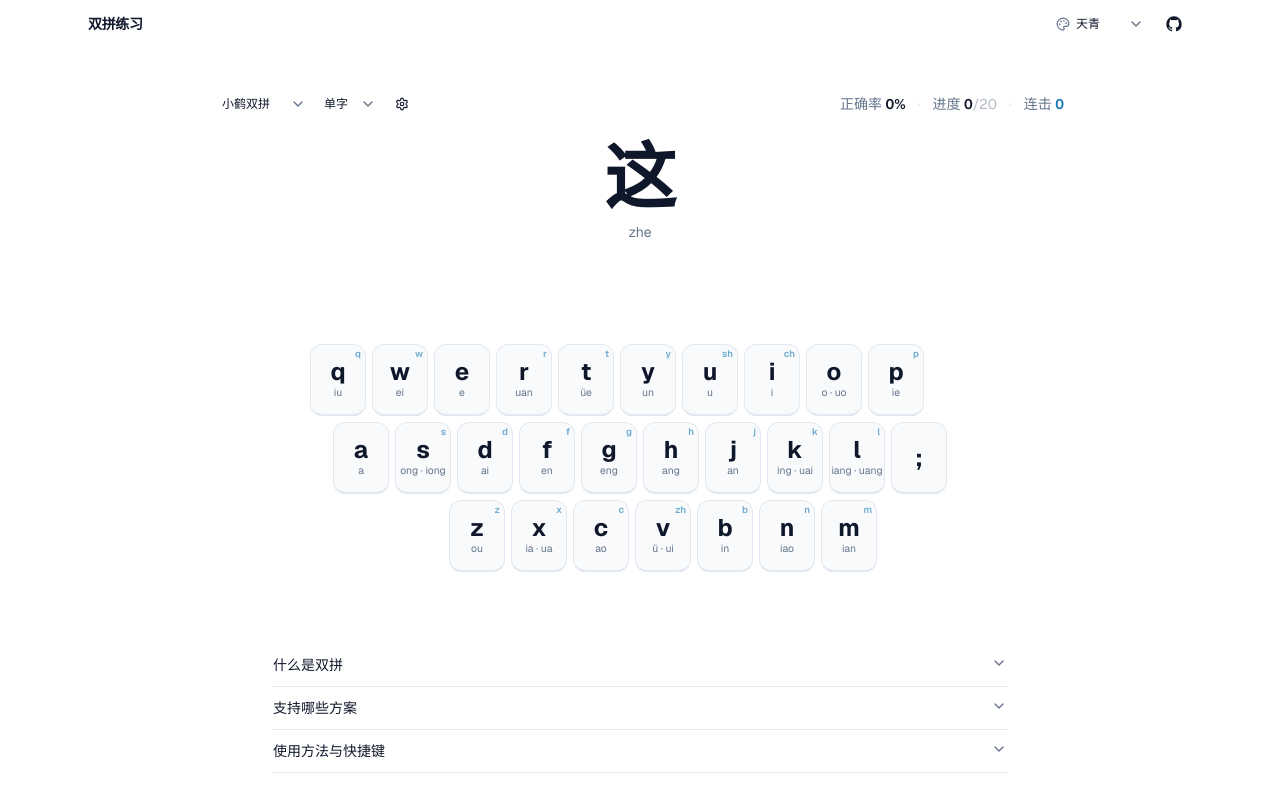
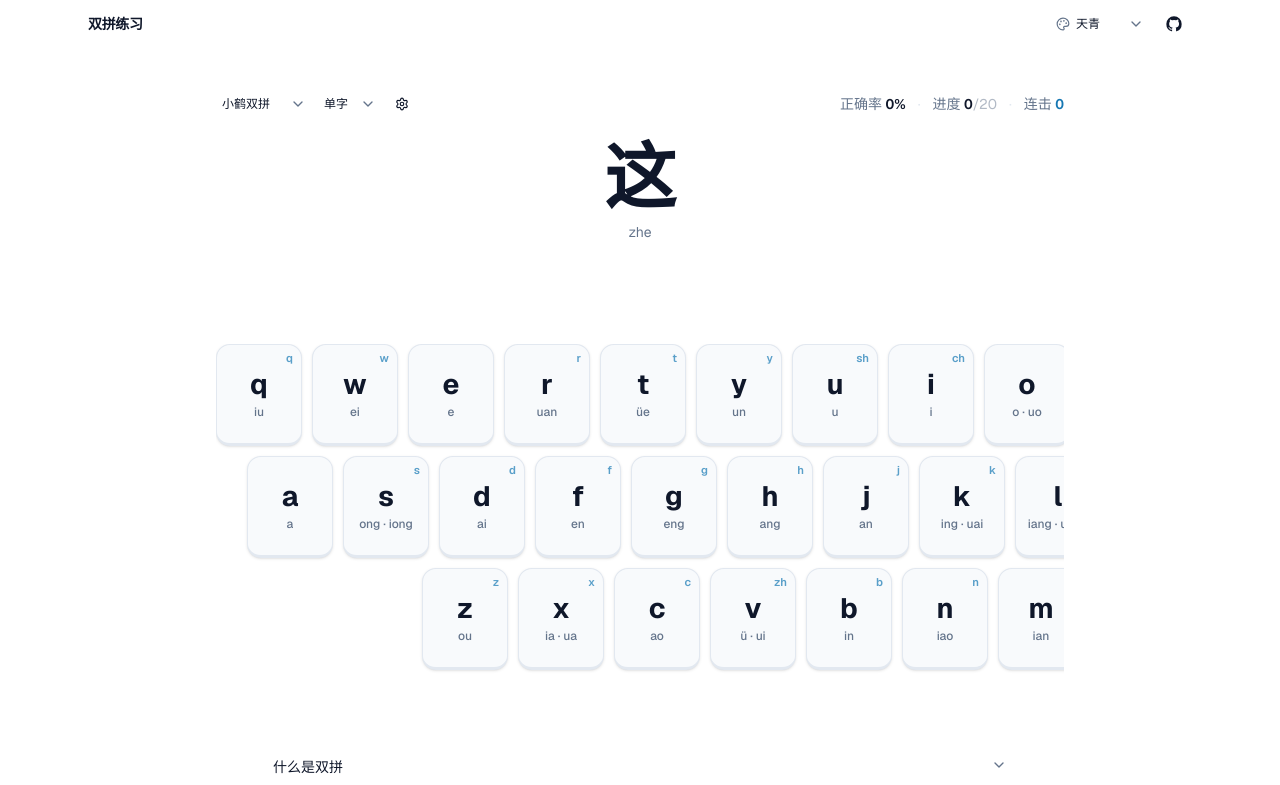
Before and after one commit to sharebravery/shuangpin-practice, a Next.js app: page / in a window 1280 px wide. Shown: the top 785 px of the page. Built offline with nearby package versions, Linux system fonts and the light colour scheme.

Commit message:
feat(ui): enlarge and refine keymap as main visual

```diff
--- a/src/features/practice/keyboard-map.tsx
+++ b/src/features/practice/keyboard-map.tsx
@@ -10,8 +10,7 @@ const KEYBOARD_ROWS = [
   ["z", "x", "c", "v", "b", "n", "m"],
 ] as const;
 
-// Row offsets for staggered layout
-const ROW_OFFSETS = ["0px", "20px", "46px"] as const;
+const ROW_OFFSETS = ["0px", "28px", "62px"] as const;
 
 const SCHEME_DATA: Record<
   string,
@@ -73,16 +72,19 @@ export function KeyboardMap({
   const errorSet = new Set(errorKeys);
 
   return (
-    <div className="w-full overflow-x-auto" role="group" aria-label="双拼键位图">
-      <div className="mx-auto flex w-fit min-w-full flex-col items-center gap-1 sm:gap-1.5">
-        {KEYBOARD_ROWS.map((row, ri) => (
+    <div className="w-full overflow-x-auto pb-1" role="group" aria-label="双拼键位图">
+      <div className="mx-auto flex w-fit min-w-full flex-col items-center gap-1.5 sm:gap-2 lg:gap-2.5">
+        {KEYBOARD_ROWS.map((row, rowIndex) => (
           <div
-            key={ri}
-            className="flex gap-1 sm:gap-1.5"
-            style={{ paddingLeft: ROW_OFFSETS[ri], paddingRight: ROW_OFFSETS[2 - ri] }}
+            key={rowIndex}
+            className="flex gap-1.5 sm:gap-2 lg:gap-2.5"
+            style={{
+              paddingLeft: ROW_OFFSETS[rowIndex],
+              paddingRight: ROW_OFFSETS[2 - rowIndex],
+            }}
           >
             {row.map((key) => {
-              const c = content[key];
+              const keyContent = content[key];
               const isCorrect = correctSet.has(key);
               const isError = errorSet.has(key);
               const isTyped = typedSet.has(key);
@@ -93,45 +95,46 @@ export function KeyboardMap({
                   key={key}
                   type="button"
                   disabled={disabled}
-                  onMouseDown={(e) => e.preventDefault()}
+                  onMouseDown={(event) => event.preventDefault()}
                   onClick={() => onKeyClick(key)}
-                  aria-label={`键位 ${key}${c ? `: ${[...c.initials, ...c.finals.map(displayFinal)].join(", ")}` : ""}`}
+                  aria-label={`键位 ${key}${keyContent ? `: ${[...keyContent.initials, ...keyContent.finals.map(displayFinal)].join(", ")}` : ""}`}
                   data-keycap={key}
                   className={cn(
-                    // Base keycap
-                    "group relative flex h-14 w-10 shrink-0 select-none flex-col items-center justify-center rounded-lg transition-all sm:h-[72px] sm:w-[56px] sm:rounded-xl",
-                    // Clean surface
-                    "bg-[var(--surface)]",
-                    // Bottom border = mechanical depth
-                    "border border-b-2 border-[var(--border)]",
-                    // Hover
-                    !disabled && !isCorrect && !isError && "hover:border-[var(--brand)] hover:bg-[var(--brand-soft)]",
-                    // Active press (150ms flash)
-                    isActive && !isCorrect && !isError && "border-[var(--brand)] bg-[var(--brand-soft)] scale-95",
-                    // Typed keys (persist during question)
-                    isTyped && !isActive && !isCorrect && !isError && "border-[var(--brand)] bg-[var(--brand-soft)]",
-                    // Correct (green-blue brand)
-                    isCorrect && "border-[var(--brand)] bg-[var(--brand-soft)]",
-                    // Error
-                    isError && !isCorrect && "border-[var(--error)] bg-[var(--error)]/8",
+                    "group relative flex h-14 w-10 shrink-0 select-none flex-col items-center justify-center rounded-lg border border-b-[3px] border-[var(--border)] bg-[var(--key)] shadow-sm transition-[transform,background-color,border-color,box-shadow] duration-100",
+                    "sm:h-[88px] sm:w-[72px] sm:rounded-xl lg:h-[102px] lg:w-[86px] lg:rounded-[14px]",
+                    !disabled &&
+                      !isCorrect &&
+                      !isError &&
+                      "hover:border-[var(--brand)]/55 hover:bg-[var(--key-hover)] hover:shadow-md",
+                    isActive &&
+                      !isCorrect &&
+                      !isError &&
+                      "translate-y-[2px] scale-[0.985] border-[var(--brand)] bg-[var(--brand-soft)] shadow-none",
+                    isTyped &&
+                      !isActive &&
+                      !isCorrect &&
+                      !isError &&
+                      "border-[var(--brand)]/70 bg-[var(--brand-soft)]",
+                    isCorrect &&
+                      "border-[var(--brand)] bg-[var(--brand-soft)]",
+                    isError &&
+                      !isCorrect &&
+                      "border-[var(--error)] bg-[var(--error-soft)]",
                   )}
                 >
-                  {/* Initial badge (top-right) */}
-                  {c && c.initials.length > 0 && (
-                    <span className="absolute right-0.5 top-0.5 text-[0.55rem] font-semibold leading-none text-[var(--brand)]/60 sm:right-1 sm:top-1 sm:text-[0.6rem]">
-                      {c.initials.join("/")}
+                  {keyContent && keyContent.initials.length > 0 && (
+                    <span className="absolute right-1 top-1 text-[0.55rem] font-semibold leading-none text-[var(--brand)]/70 sm:right-2 sm:top-2 sm:text-[0.65rem] lg:text-[0.7rem]">
+                      {keyContent.initials.join("/")}
                     </span>
                   )}
 
-                  {/* Key letter (largest) */}
-                  <span className="text-base font-bold leading-none text-foreground sm:text-2xl">
+                  <span className="text-base font-bold leading-none text-foreground sm:text-2xl lg:text-[1.75rem]">
                     {key}
                   </span>
 
-                  {/* Finals (second tier) */}
-                  {c && c.finals.length > 0 && (
-                    <span className="mt-0.5 text-[0.55rem] leading-none text-muted-foreground sm:mt-1 sm:text-[0.65rem]">
-                      {c.finals.map(displayFinal).join(" · ")}
+                  {keyContent && keyContent.finals.length > 0 && (
+                    <span className="mt-1 max-w-[90%] truncate text-[0.55rem] font-medium leading-none text-muted-foreground sm:mt-2 sm:text-[0.7rem] lg:text-xs">
+                      {keyContent.finals.map(displayFinal).join(" · ")}
                     </span>
                   )}
                 </button>
```
